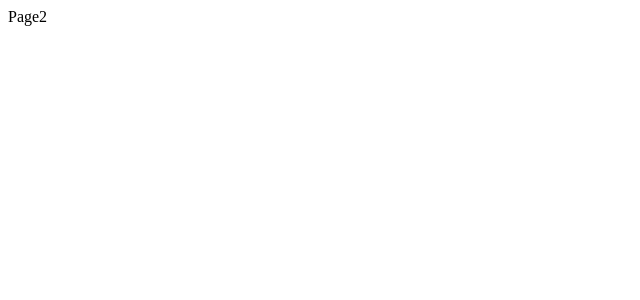
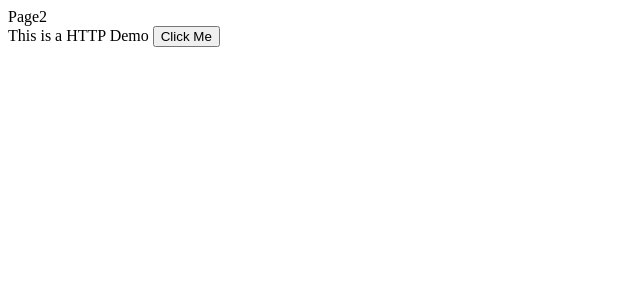
Before and after one commit to GinYang27/huitsing, a Vue app in the folder webapp/: page /page2 in a window 1280 px wide. Shown: the top 300 px of the page, without its empty margins (0-640 px from the left). Built offline with nearby package versions, Linux system fonts and the light colour scheme.

Commit message:
1st step

```diff
--- a/webapp/package.json
+++ b/webapp/package.json
@@ -9,6 +9,7 @@
   },
   "dependencies": {
     "vue": "^2.5.16",
+    "vue-resource": "^1.5.0",
     "vue-router": "^3.0.1"
   },
   "devDependencies": {
--- /dev/null
+++ b/webapp/src/components/HTTPDemo.vue
@@ -0,0 +1,26 @@
+<template>
+  <div>
+    This is a HTTP Demo
+    <button @click="getData()">Click Me</button>
+  </div>
+</template>
+
+<script>
+  export default {
+    data() {
+      return {
+        sampleData: ''
+      }
+    },
+    methods: {
+      getData() {
+        this.sampleData = 'This is some sample data';
+        console.log(this.sampleData);
+      }
+    }
+  }
+</script>
+
+<style lang="css" scoped>
+
+</style>
--- a/webapp/src/views/Page2.vue
+++ b/webapp/src/views/Page2.vue
@@ -1,11 +1,15 @@
 <template>
   <div>
     Page2
+    <http-demo></http-demo>
   </div>
 </template>
 
 <script>
-export default {
-
-}
+  import HttpDemo from '../components/HTTPDemo.vue'
+  export default {
+    components: {
+      HttpDemo
+    }
+  }
 </script>
```
Also changed, not shown: 1 other file (tests, documents, lock files or other folders).
